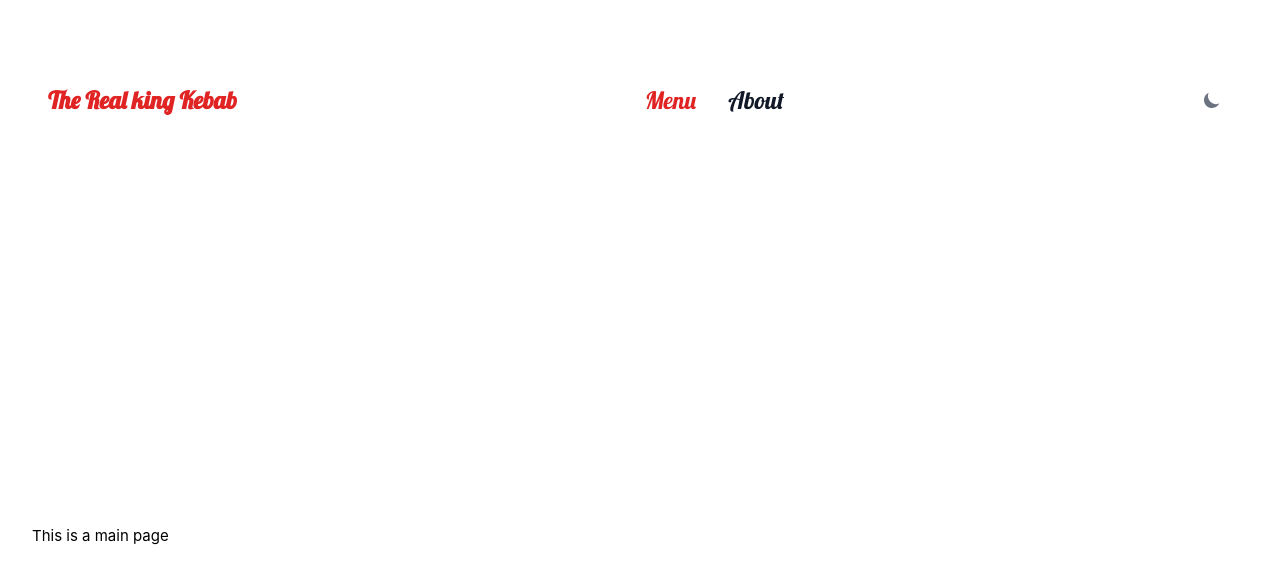
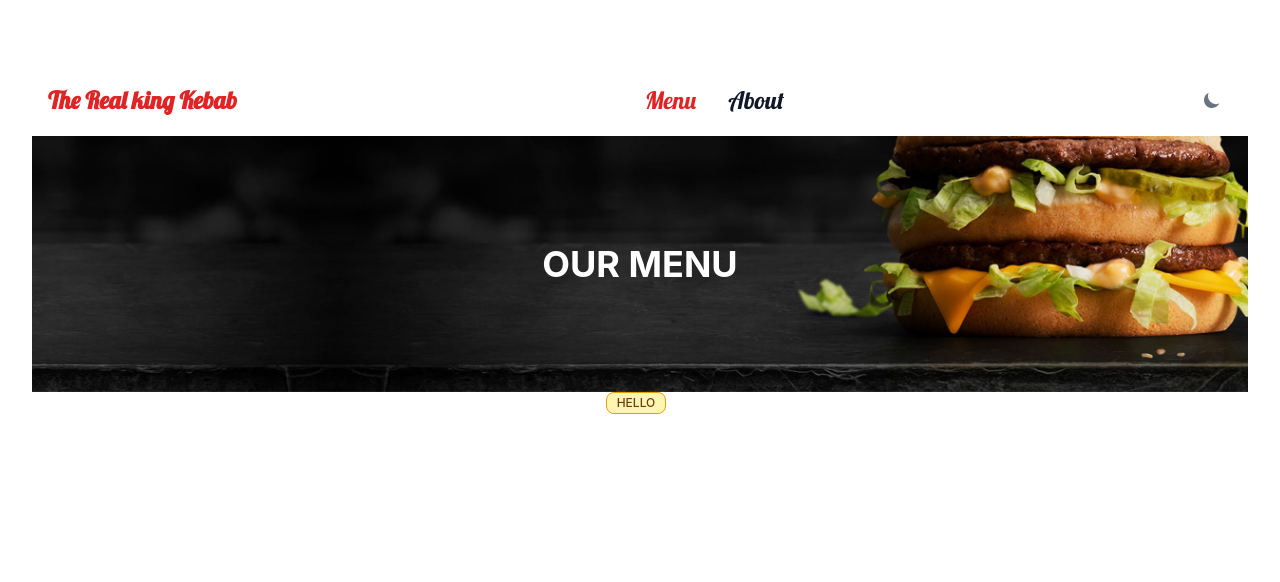
Before and after one commit to amineodjn/web-pos-frontend, a Vue app: page / in a window 1280 px wide. Shown: the top 582 px of the page. Built offline with nearby package versions, Linux system fonts and the light colour scheme; no server answers.

Commit message:
feat: add MenuHeader and CategoryItems

```diff
--- /dev/null
+++ b/src/components/CategoryItems.vue
@@ -0,0 +1,21 @@
+<template>
+  <BadgeUI>
+    <template #default>HELLO</template>
+  </BadgeUI>
+</template>
+<script setup lang="ts">
+import { ref } from 'vue'
+import { fetchData } from '../utils/HandleRequests'
+import BadgeUI from '../components/ui/BadgeUI.vue'
+
+const menuData = ref(null)
+
+;(async () => {
+  try {
+    menuData.value = await fetchData('http://192.168.0.15:5000/api/menu/dummy')
+    console.log(menuData.value)
+  } catch (error) {
+    console.error('Failed to fetch menu data', error)
+  }
+})()
+</script>
--- /dev/null
+++ b/src/components/MenuHeader.vue
@@ -0,0 +1,14 @@
+<template>
+  <div class="relative w-full">
+    <img
+      src="../../public/images/bg.cd744ba5.jpg"
+      alt="Background"
+      class="w-full h-auto"
+    />
+    <div class="absolute inset-0 flex items-center justify-center">
+      <h1 class="text-white text-4xl font-bold text-center">OUR MENU</h1>
+    </div>
+  </div>
+</template>
+
+<script setup lang="ts"></script>
--- /dev/null
+++ b/src/components/ui/BadgeUI.vue
@@ -0,0 +1,21 @@
+<template>
+  <span
+    :class="[
+      'text-xs font-medium me-2 px-2.5 py-0.5 rounded-lg border',
+      `bg-${color}-100 text-${color}-800 dark:bg-gray-700 dark:text-${color}-400 border-${color}-400`
+    ]"
+  >
+    <slot />
+  </span>
+</template>
+
+<script lang="ts" setup>
+import { defineProps } from 'vue'
+
+defineProps({
+  color: {
+    type: String,
+    default: 'yellow'
+  }
+})
+</script>
--- /dev/null
+++ b/src/components/ui/SpinnerUI.vue
@@ -0,0 +1,23 @@
+<template>
+  <div role="status">
+    <svg
+      aria-hidden="true"
+      class="w-8 h-8 text-gray-200 animate-spin dark:text-gray-600 fill-red-600"
+      viewBox="0 0 100 101"
+      fill="none"
+      xmlns="http://www.w3.org/2000/svg"
+    >
+      <path
+        d="M100 50.5908C100 78.2051 77.6142 100.591 50 100.591C22.3858 100.591 0 78.2051 0 50.5908C0 22.9766 22.3858 0.59082 50 0.59082C77.6142 0.59082 100 22.9766 100 50.5908ZM9.08144 50.5908C9.08144 73.1895 27.4013 91.5094 50 91.5094C72.5987 91.5094 90.9186 73.1895 90.9186 50.5908C90.9186 27.9921 72.5987 9.67226 50 9.67226C27.4013 9.67226 9.08144 27.9921 9.08144 50.5908Z"
+        fill="currentColor"
+      />
+      <path
+        d="M93.9676 39.0409C96.393 38.4038 97.8624 35.9116 97.0079 33.5539C95.2932 28.8227 92.871 24.3692 89.8167 20.348C85.8452 15.1192 80.8826 10.7238 75.2124 7.41289C69.5422 4.10194 63.2754 1.94025 56.7698 1.05124C51.7666 0.367541 46.6976 0.446843 41.7345 1.27873C39.2613 1.69328 37.813 4.19778 38.4501 6.62326C39.0873 9.04874 41.5694 10.4717 44.0505 10.1071C47.8511 9.54855 51.7191 9.52689 55.5402 10.0491C60.8642 10.7766 65.9928 12.5457 70.6331 15.2552C75.2735 17.9648 79.3347 21.5619 82.5849 25.841C84.9175 28.9121 86.7997 32.2913 88.1811 35.8758C89.083 38.2158 91.5421 39.6781 93.9676 39.0409Z"
+        fill="currentFill"
+      />
+    </svg>
+    <span class="sr-only">Loading...</span>
+  </div>
+</template>
+
+<script setup lang="ts"></script>
--- /dev/null
+++ b/src/utils/HandleRequests.ts
@@ -0,0 +1,12 @@
+export async function fetchData(url: string) {
+  try {
+    const response = await fetch(url)
+    if (!response.ok) {
+      throw new Error(`HTTP error! status: ${response.status}`)
+    }
+    return await response.json()
+  } catch (error) {
+    console.error('Error fetching data:', error)
+    throw error
+  }
+}
--- a/src/views/HomeView.vue
+++ b/src/views/HomeView.vue
@@ -1,17 +1,15 @@
 <template>
-  <main>
-    <div class="menu bg-white dark:bg-gray-900">
-      <h1 class="text-black dark:text-white">This is a main page</h1>
+  <div class="flex flex-col items-center justify-center min-h-screen">
+    <div
+      class="relative bg-white dark:bg-gray-900 lg:min-h-screen lg:flex lg:items-center flex-col"
+    >
+      <MenuHeader />
+      <CategoryItems />
     </div>
-  </main>
+  </div>
 </template>
-<script setup lang="ts"></script>
-<style>
-@media (min-width: 1024px) {
-  .menu {
-    min-height: 100vh;
-    display: flex;
-    align-items: center;
-  }
-}
-</style>
+<script setup lang="ts">
+import MenuHeader from '../components/MenuHeader.vue'
+import CategoryItems from '../components/CategoryItems.vue'
+</script>
+<style scoped></style>
```
Also changed, not shown: public/images/bg.cd744ba5.jpg (added).
